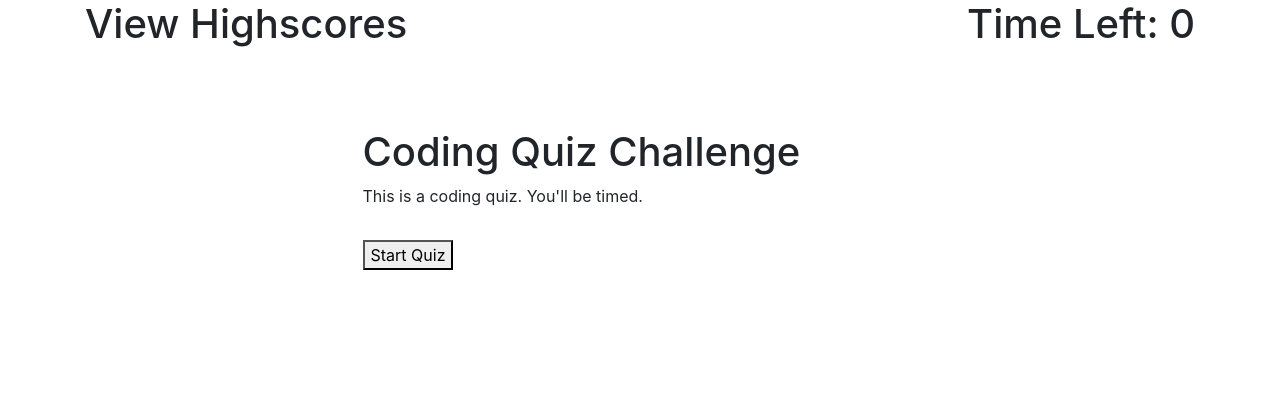
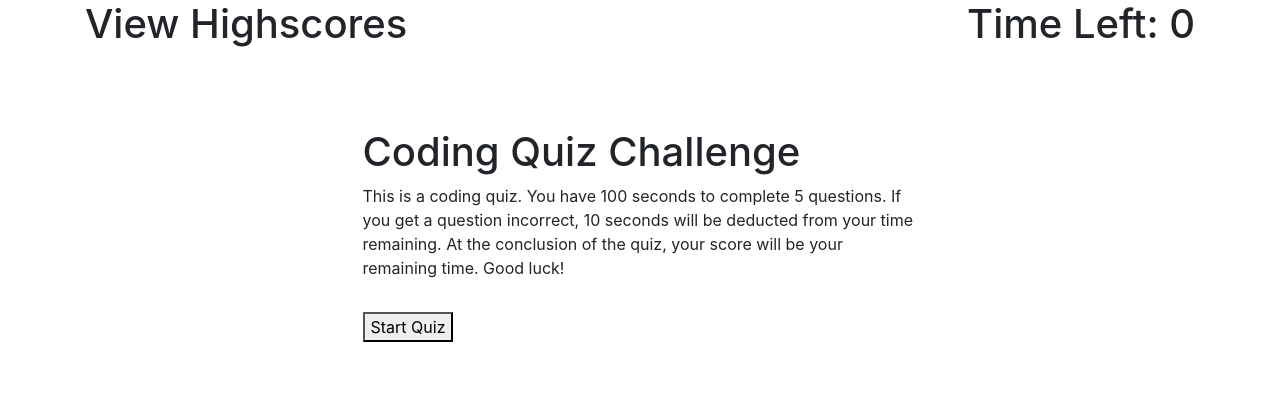
Before and after one commit to Maxx105/coding_quiz, a plain HTML site: page index.html in a window 1280 px wide. Drawn offline with nearby package versions, Linux system fonts and the light colour scheme.

Commit message:
added to the p tag explanation on the first page

```diff
--- a/index.html
+++ b/index.html
@@ -14,7 +14,7 @@
                 <br><br><br>
                 <div id="headerAndPrompt">
                     <h1 id="quizHeader">Coding Quiz Challenge</h1>
-                    <p id="quizPrompt">This is a coding quiz. You'll be timed.</p>
+                    <p id="quizPrompt">This is a coding quiz. You have 100 seconds to complete 5 questions. If you get a question incorrect, 10 seconds will be deducted from your time remaining. At the conclusion of the quiz, your score will be your remaining time. Good luck!</p>
                     <div id="finalScore"></div>
                     <div id="submitInitials">
                         <div id="enterInitials" style="float: left;"></div>
```
